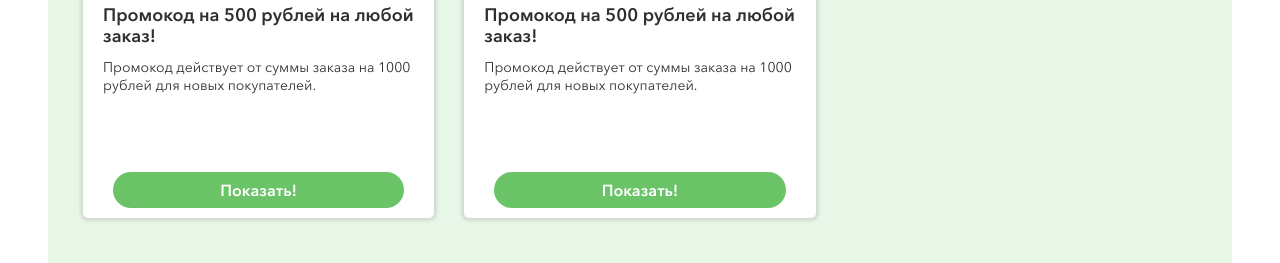
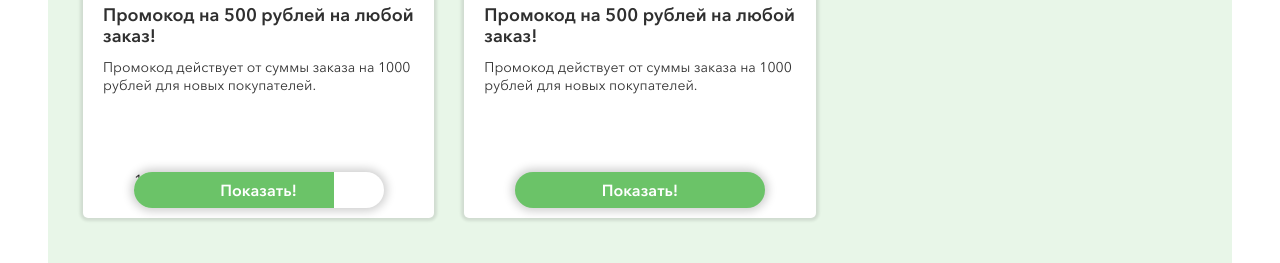
Before and after one commit to Yurikze/promokod-template, a website: page #src/index.html in a window 1280 px wide. Shown: the part 717-980 px from the top of the page. Drawn offline with nearby package versions, Linux system fonts and the light colour scheme; files that its build step writes are made by us from their sources; files whose address does not match are found by name; a web font is replaced by a local one.

Commit message:
feat: coupon start

```diff
--- a/#src/index.html
+++ b/#src/index.html
@@ -71,7 +71,8 @@
                 <p class="coupon__desc">Промокод действует от суммы заказа на 1000 рублей для новых покупателей.</p>
               </div>
               <div class="coupon__link">
-                <a href="#" class="coupon__btn">Показать!</a>
+                <a href="#" class="coupon__btn coupon__btn_type_code">Показать!</a>
+                <span class="coupon__code">123445457</span>
               </div>
             </div>
             <div class="coupon">
--- a/#src/scss/index.scss
+++ b/#src/scss/index.scss
@@ -274,11 +274,12 @@ $orange: #ff7519;
   }
 
   &__link {
-    padding: 0 20px;
     margin-bottom: 10px;
     display: flex;
+    position: relative;
+    align-self: center;
+    width: 250px;
     @media (min-width: 375px) {
-      padding: 0 30px;
     }
   }
 
@@ -292,5 +293,38 @@ $orange: #ff7519;
     font-size: 16px;
     text-decoration: none;
     border-radius: 30px;
+    position: relative;
+    overflow: hidden;
+    box-shadow: 0 0 10px 3px rgba(0, 0, 0, 0.2);
+    z-index: 3;
+    &_type_code {
+      background-color: #fff;
+      &::before {
+        position: absolute;
+        top: 0;
+        bottom: 0;
+        left: 0;
+        content: '';
+        display: block;
+        background-color: $green;
+        width: 80%;
+        z-index: -1;
+        box-sizing: border-box;
+        transition: width .1s;
+      }
+      &:hover {
+        &::before {
+          width: 79%;
+        }
+      }
+    }
+
+  }
+
+  &__code {
+    position: absolute;
+    z-index: 2;
+    top: 0;
+    left: 0;
   }
 }
```
Also changed, not shown: dist/css/index.css, dist/css/index.min.css, dist/fonts/AvenirNextCyr-Demi.woff (added), dist/fonts/AvenirNextCyr-Demi.woff2 (added), dist/index.html.
